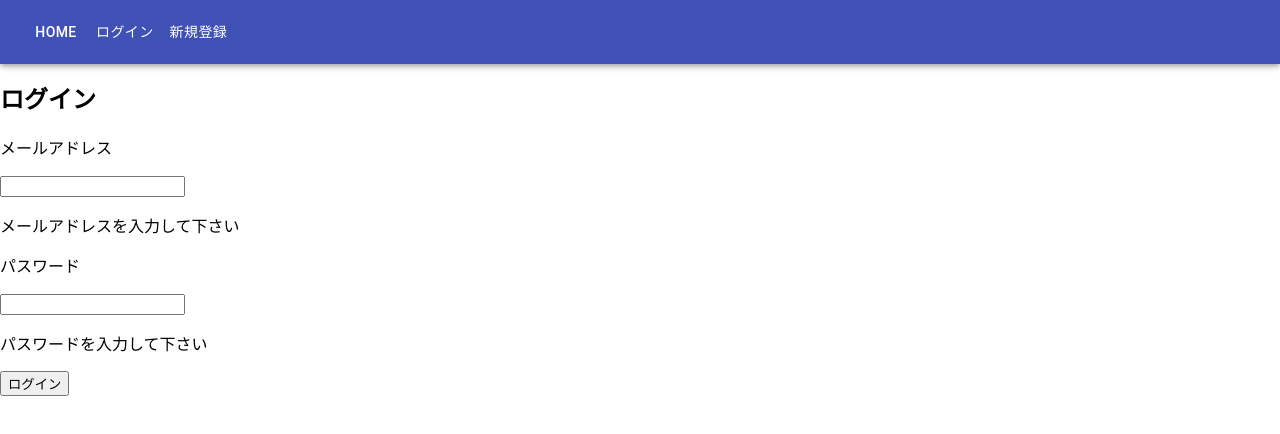
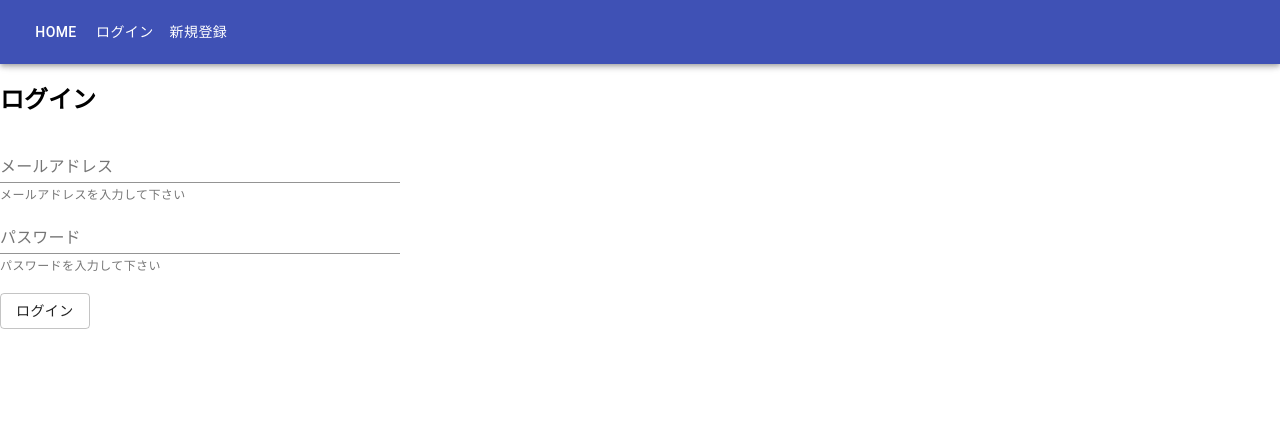
Before and after one commit to SonokaOsawa/express-react-mongodb, a React (Create React App) app in the folder client/: page /login in a window 1280 px wide. Shown: the top 434 px of the page. Built offline with nearby package versions, Linux system fonts and the light colour scheme; no server answers.

Commit message:
Headerテスト

```diff
--- a/client/src/views/Login.tsx
+++ b/client/src/views/Login.tsx
@@ -5,7 +5,7 @@ import {useHistory} from 'react-router-dom';
 import { useSelector, useDispatch } from "react-redux";
 import {login} from '../actions/index';
 import {regist} from '../actions/index';
-import { Box } from '@material-ui/core';
+import { Box, TextField, FormHelperText, Button } from '@material-ui/core';
 
 
 const Login = () => {
@@ -81,13 +81,13 @@ const Login = () => {
     return (
         <Box mt={10}>
             <h2>ログイン</h2>
-            <p>メールアドレス</p>
-            <input value={email} onChange={(e) => changeEmail(e)}/>
-            <p>{emailError}</p>
-            <p>パスワード</p>
-            <input value={pass} onChange={(e) => changePass(e)}/>
-            <p>{passError}</p>
-            <button onClick={() => handleLogin(user._id)}>ログイン</button>
+            <TextField type="email" label="メールアドレス" value={email} onChange={(e) => changeEmail(e)} style={{width: 400}}/>
+            <FormHelperText>{emailError}</FormHelperText>
+            <TextField type="text" label="パスワード" value={pass} onChange={(e) => changePass(e)} style={{width: 400}} />
+            <FormHelperText>{passError}</FormHelperText>
+            <Box mt={2}>
+            <Button onClick={() => handleLogin(user._id)} variant="outlined">ログイン</Button>
+            </Box>
         </Box>
     )
 }
--- a/client/src/views/OrderComplete.tsx
+++ b/client/src/views/OrderComplete.tsx
@@ -1,17 +1,16 @@
 import React from "react";
 import {useHistory} from 'react-router-dom';
-import { Box } from '@material-ui/core';
+import { Box, Button } from '@material-ui/core';
 
 const OrderComplete = () => {
     const history = useHistory();
     const handleLink = (path: string) => history.push(path);
     return (
-        <Box mt={10}>
+        <Box mt={10} textAlign="center">
             <h2>決済が完了しました！</h2>
             <p>この度はご注文ありがとうございます。</p>
-            <p>ご入力いただいたメールアドレス宛に注文完了メールを送信しました。</p>
-            <p>メールが届かない場合は「注文履歴」からご確認ください。</p>
-            <button onClick={() => handleLink('/')}>ホーム画面へ戻る</button>
+            <p>「注文履歴」からご確認ください。</p>
+            <Button onClick={() => handleLink('/')} variant="outlined">ホーム画面へ戻る</Button>
         </Box>
     )
 }
--- a/client/src/views/Regist.tsx
+++ b/client/src/views/Regist.tsx
@@ -5,7 +5,7 @@ import axios from 'axios';
 import { SubmitHandler, useForm } from 'react-hook-form';
 import { RootState } from './store'
 import {regist, changeEmail, changePass} from '../actions/index'
-import { Box } from '@material-ui/core';
+import { Box, TextField, FormHelperText, Button } from '@material-ui/core';
 
 
 type Inputs = {
@@ -42,13 +42,18 @@ const Regist = () => {
     return (
         <Box mt={10}>
             <h2>新規登録</h2>
-            <p>メールアドレス</p>
-            <input {...register("email", {required: true, pattern: /^[A-Za-z0-9]{1}[A-Za-z0-9_.-]*@{1}[A-Za-z0-9_.-]{1,}\.[A-Za-z0-9]{1,}$/})} value={email} onChange={(e) => dispatch(changeEmail(e.target.value))}/>
-            {errors.email && <p>メールアドレスを正しく入力してください</p>}
-            <p>パスワード(※半角英小文字大文字数字をそれぞれ1種類以上含め、6文字以上10文字以下で入力してください)</p>
-            <input {...register("pass", {required: true, min: 6, max: 10, pattern:/^(?=.*?[a-z])(?=.*?[A-Z])(?=.*?\d)[a-zA-Z\d]{6,10}$/})} value={pass} onChange={(e) => dispatch(changePass(e.target.value))}/>
-            {errors.pass && <p>パスワードは半角英小文字大文字数字をそれぞれ1種類以上含め、6文字以上10文字以下で入力してください</p>}
-            <button onClick={handleSubmit(onSubmit,onError)}>登録</button>
+            <TextField {...register("email", {required: true, pattern: /^[A-Za-z0-9]{1}[A-Za-z0-9_.-]*@{1}[A-Za-z0-9_.-]{1,}\.[A-Za-z0-9]{1,}$/})}
+            label="メールアドレス" value={email} onChange={(e) => dispatch(changeEmail(e.target.value))} style={{width: 400}}/>
+            {errors.email && <FormHelperText>メールアドレスを正しく入力してください</FormHelperText>}
+            <Box mt={3}>
+            <div>パスワード(※半角英小文字大文字数字をそれぞれ1種類以上含め、6文字以上10文字以下で入力してください)</div>
+            </Box>
+            <TextField {...register("pass", {required: true, min: 6, max: 10, pattern:/^(?=.*?[a-z])(?=.*?[A-Z])(?=.*?\d)[a-zA-Z\d]{6,10}$/})}
+            value={pass} onChange={(e) => dispatch(changePass(e.target.value))} label="パスワード" style={{width: 400}}/>
+            {errors.pass && <FormHelperText>パスワードは半角英小文字大文字数字をそれぞれ1種類以上含め、6文字以上10文字以下で入力してください</FormHelperText>}
+            <Box mt={2}>
+            <Button onClick={handleSubmit(onSubmit,onError)} variant="outlined">登録</Button>
+            </Box>
         </Box>
     )
 }
```
Also changed, not shown: 2 other files (tests, documents, lock files or other folders).
